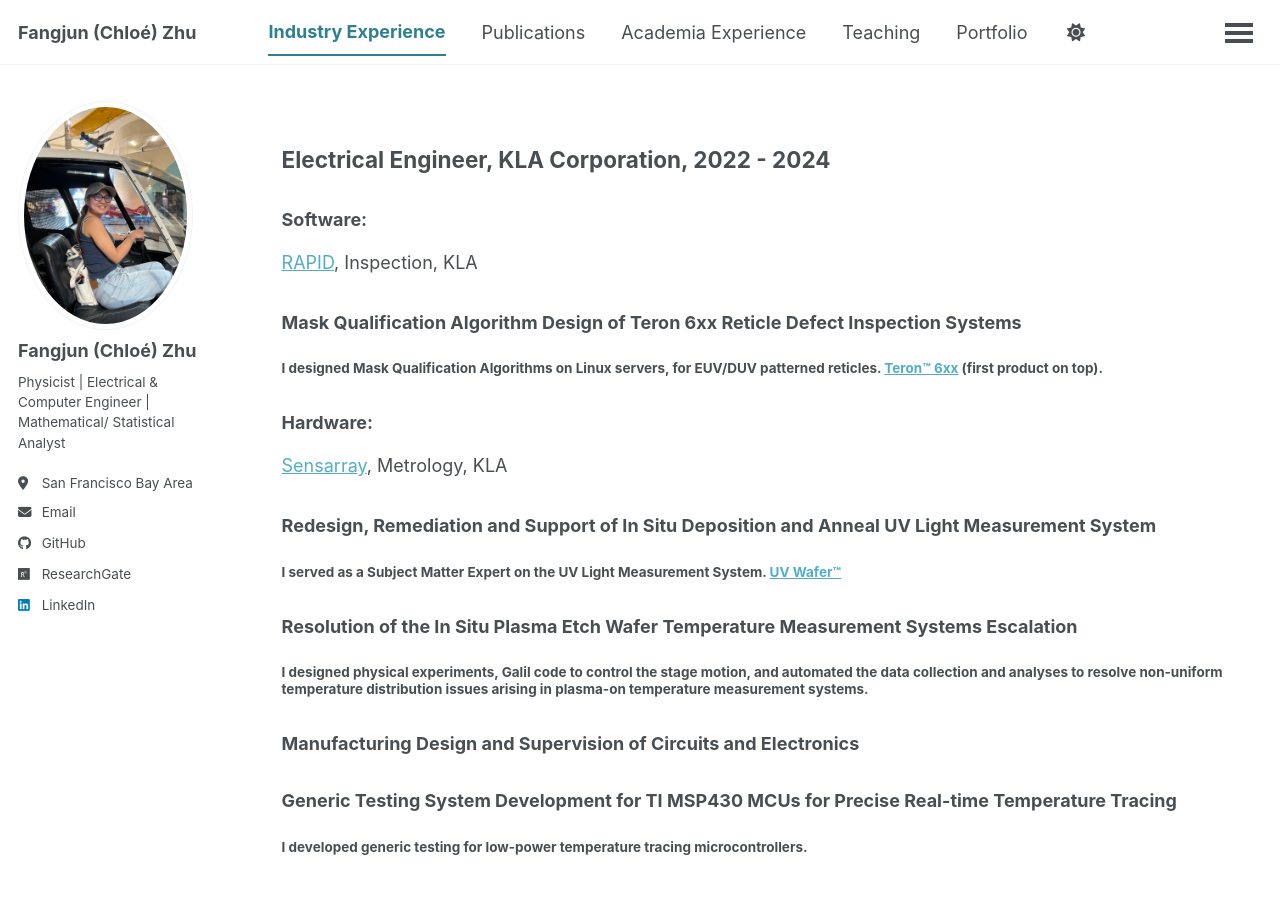
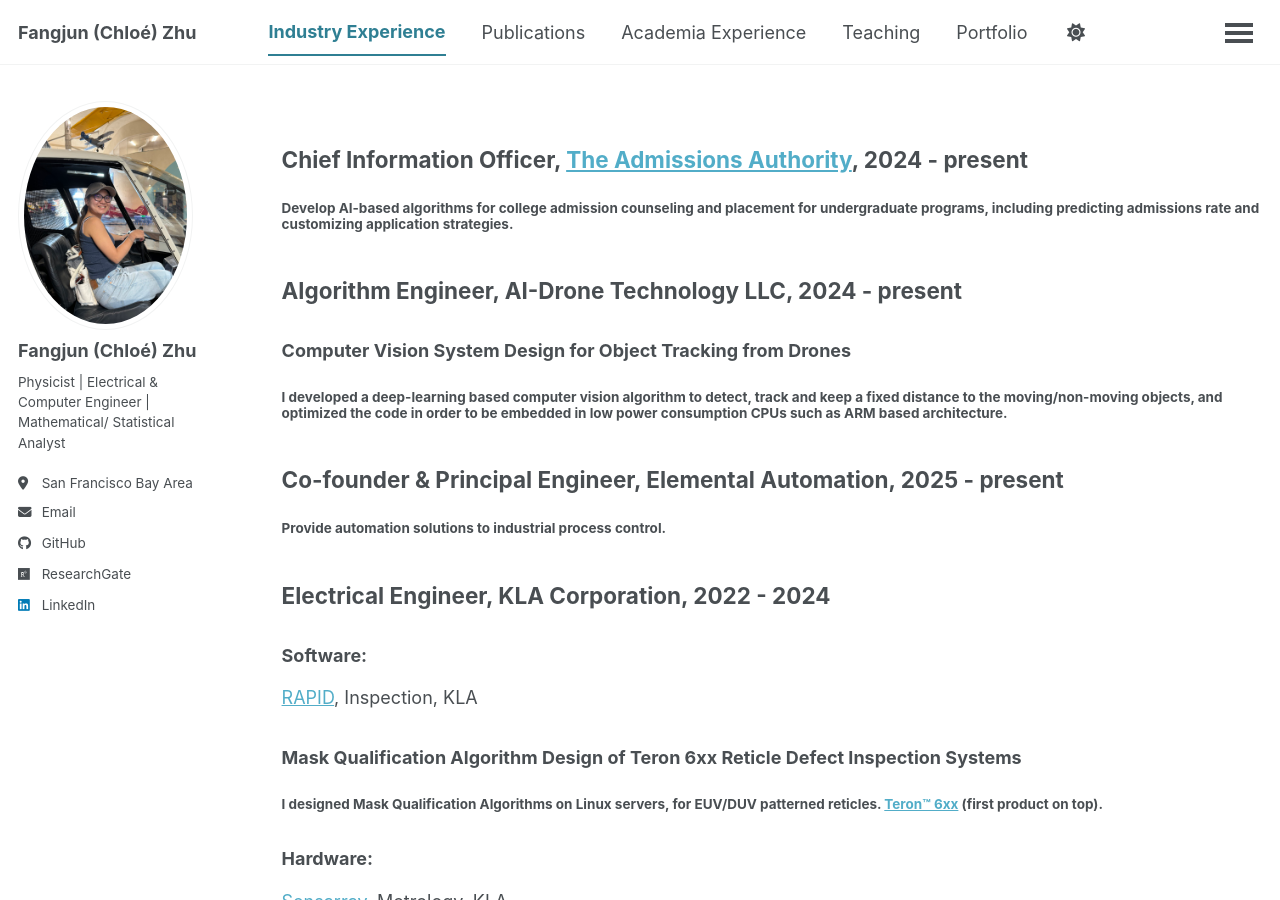
Before and after one commit to ChloeZhu1/ChloeZhu1.github.io, a Jekyll site: the page built from _pages/cv.md, in a window 1280 px wide and 900 px high. Built offline with Jekyll 4.4.1, drawn with Linux system fonts in a browser that asks for light colours; a script bundle is joined from its source files by our own code; library files that are not in the unit come from our copies.

Commit message:
Update cv.md

```diff
--- a/_pages/cv.md
+++ b/_pages/cv.md
@@ -8,6 +8,16 @@
 ---
 
 {% include base_path %}
+## Chief Information Officer, [The Admissions Authority](https://www.theadmissionsauthority.com/), 2024 - present
+#### Develop AI-based algorithms for college admission counseling and placement for undergraduate programs, including predicting admissions rate and customizing application strategies.
+
+## Algorithm Engineer, AI-Drone Technology LLC, 2024 - present
+### Computer Vision System Design for Object Tracking from Drones
+#### I developed a deep-learning based computer vision algorithm to detect, track and keep a fixed distance to the moving/non-moving objects, and optimized the code in order to be embedded in low power consumption CPUs such as ARM based architecture.
+
+## Co-founder & Principal Engineer, Elemental Automation, 2025 - present
+#### Provide automation solutions to industrial process control.
+
 ## Electrical Engineer, KLA Corporation, 2022 - 2024
 ### Software:
 [RAPID](https://www.kla.com/products/reticle-manufacturing), Inspection, KLA
```
